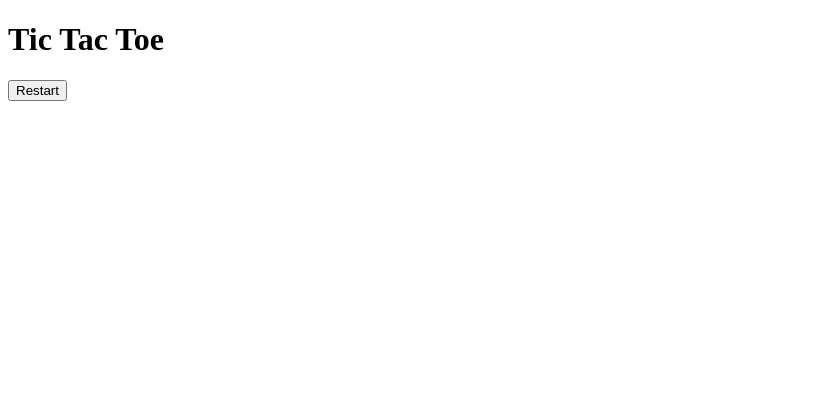
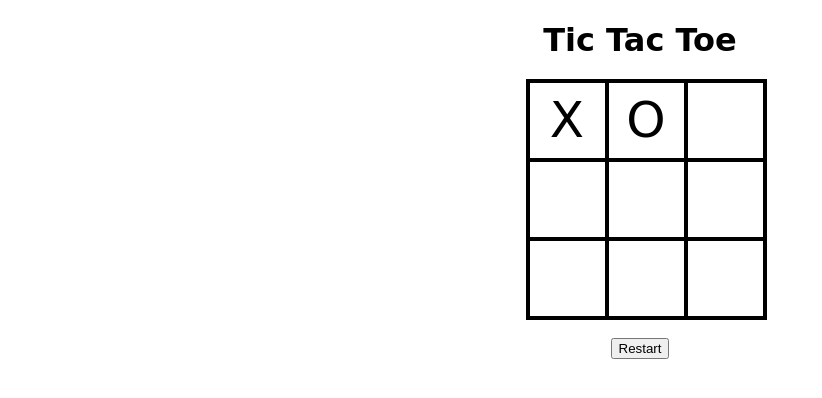
Before and after one commit to L4wson/TicTacToe, a plain HTML site: page index.html in a window 1280 px wide. Shown: the whole page, without its empty margins (0-822 px from the left). Drawn offline with Linux system fonts and the light colour scheme.

Commit message:
Finished HTML and CSS portion, basic Javascript Functions

```diff
--- a/index.html
+++ b/index.html
@@ -2,16 +2,17 @@
 <html lang="en">
 <head>
     <meta charset="UTF-8">
+    <meta http-equiv="X-UA-Compatible" content="IE=edge">
     <title>TicTacToe</title>
     <meta name="viewport" content="width=device-width,initial-scale=1">
-    <link rel="stylesheet" href="">
+    <link rel="stylesheet" href="style.css">
 </head>
 <body>
     <div id="gameContainer">
         <h1>Tic Tac Toe</h1>
-        <div id="Cell Container">
-            <div cell index="0" class="cell"></div>
-            <div cell index="1" class="cell"></div>
+        <div id="cellContainer">
+            <div cell index="0" class="cell">X</div>
+            <div cell index="1" class="cell">O</div>
             <div cell index="2" class="cell"></div>
             <div cell index="3" class="cell"></div>
             <div cell index="4" class="cell"></div>
--- a/style.css
+++ b/style.css
@@ -1,3 +1,22 @@
-.h2{
-    color-scheme: 8;
+.cell{
+    height: 75px;
+    width: 75px;
+    border:2px solid;
+    box-shadow: 0 0 0 2px;
+    line-height: 75px;
+    font-size: 50px;
+    cursor: pointer;
 }
+
+#gameContainer{
+    font-family: "Permanent Marker", cursive;
+    text-align: center;
+
+}
+
+#cellContainer{
+    display: grid;
+    grid-template-columns: repeat(3,auto);
+    width: 225px;
+    margin: auto;
+}
```
Also changed, not shown: index.js (+40 -0 lines).
